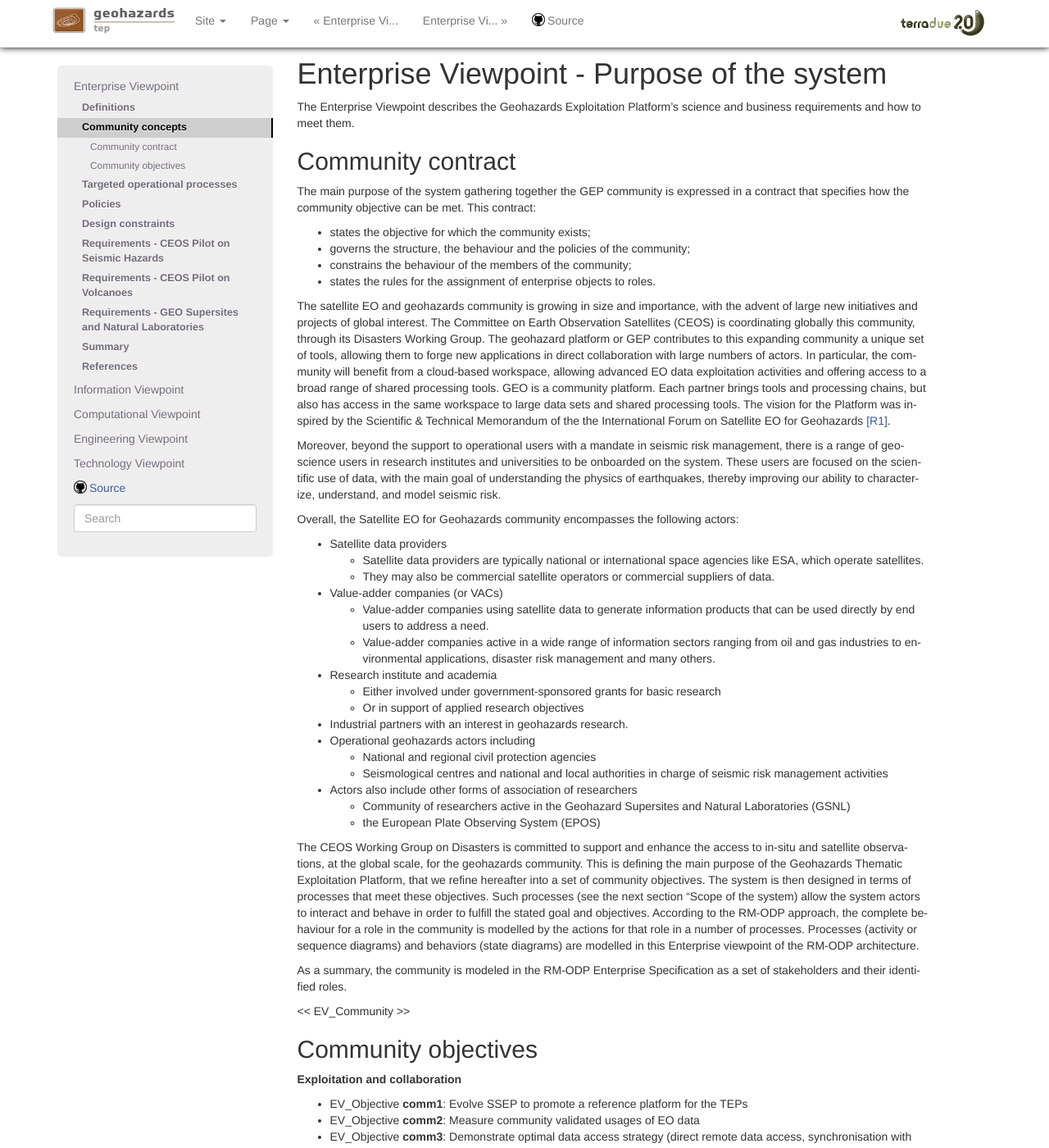
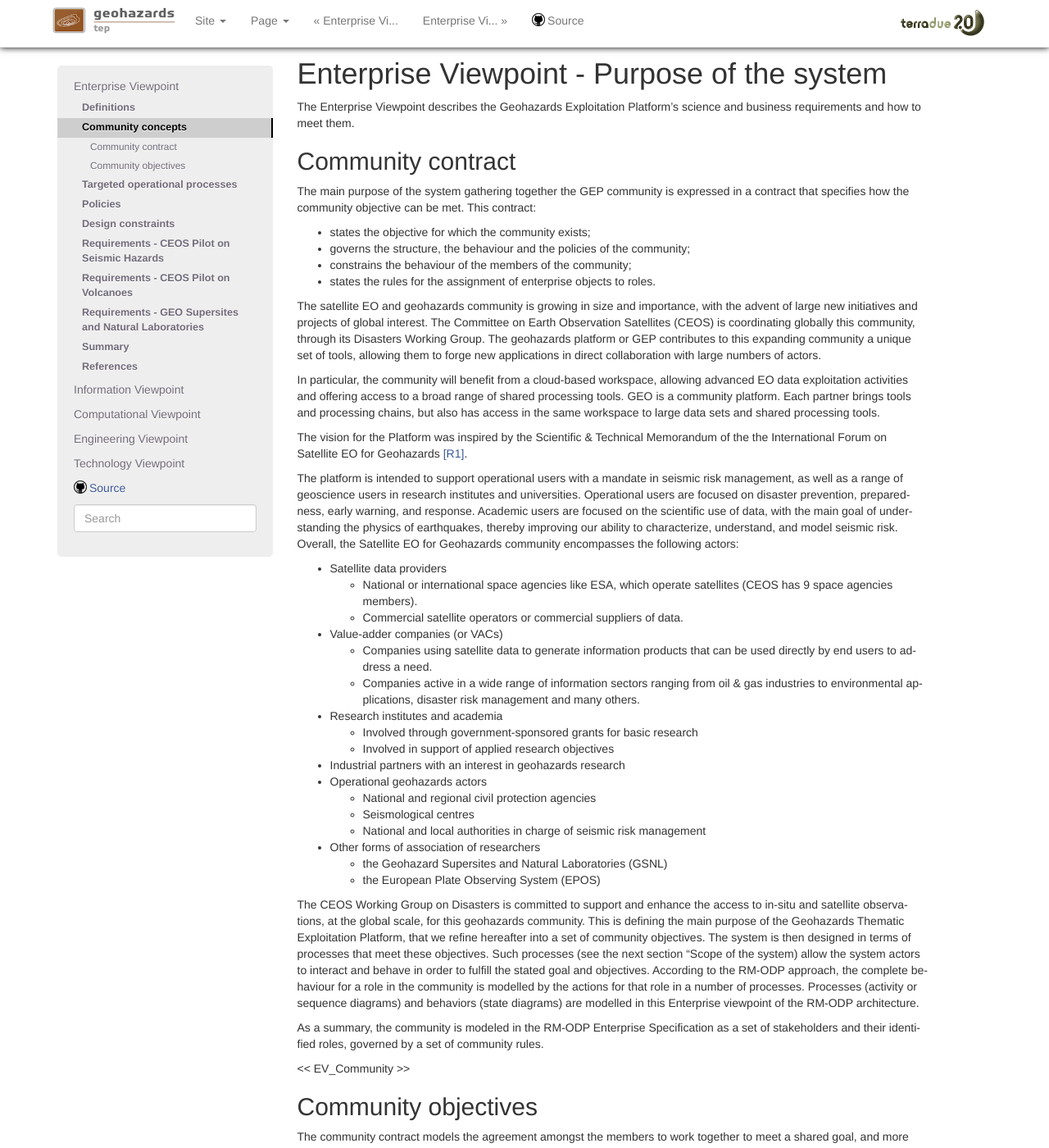
Before and after one commit to Terradue/doc-tep-geohazards-arch, a Sphinx documentation site: the page built from source/enterprise/purpose.rst, in a window 1280 px wide and 1400 px high. Shown: the whole window at 82% size. Built offline with Sphinx 7.4.7, drawn with Linux system fonts in a browser that asks for light colours; some of the changed text lies outside the part shown.

Commit message:
Update purpose.rst

```diff
--- a/source/enterprise/purpose.rst
+++ b/source/enterprise/purpose.rst
@@ -18,61 +18,67 @@
 
 The satellite EO and geohazards community is growing in size and importance, with the advent of large new initiatives and projects of global interest.
 The Committee on Earth Observation Satellites (CEOS) is coordinating globally this community, through its Disasters Working Group.
-The geohazard platform or GEP contributes to this expanding community a unique set of tools, allowing them to forge new applications in direct collaboration with large numbers of actors.
+The geohazards platform or GEP contributes to this expanding community a unique set of tools, allowing them to forge new applications in direct collaboration with large numbers of actors.
+
 In particular, the community will benefit from a cloud-based workspace, allowing advanced EO data exploitation activities and offering access to a broad range of shared processing tools.
 GEO is a community platform. Each partner brings tools and processing chains, but also has access in the same workspace to large data sets and shared processing tools.
+
 The vision for the Platform was inspired by the Scientific & Technical Memorandum of the the International Forum on Satellite EO for Geohazards [R1]_.
 
-Moreover, beyond the support to operational users with a mandate in seismic risk management,
-there is a range of geoscience users in research institutes and universities to be onboarded on the system.
-These users are focused on the scientific use of data, with the main goal of understanding the physics of earthquakes, thereby improving our ability to characterize, understand, and model seismic risk.
-
+The platform is intended to support operational users with a mandate in seismic risk management,
+as well as a range of geoscience users in research institutes and universities.
+Operational users are focused on disaster prevention, preparedness, early warning, and response.
+Academic users are focused on the scientific use of data, with the main goal of understanding the physics of earthquakes, thereby improving our ability to characterize, understand, and model seismic risk.
 Overall, the Satellite EO for Geohazards community encompasses the following actors:
 
 * Satellite data providers
 
-  * Satellite data providers are typically national or international space agencies like ESA, which operate satellites.
-  * They may also be commercial satellite operators or commercial suppliers of data.
+  * National or international space agencies like ESA, which operate satellites (CEOS has 9 space agencies members).
+  * Commercial satellite operators or commercial suppliers of data.
 
 * Value-adder companies (or VACs)
 
-  * Value-adder companies using satellite data to generate information products that can be used directly by end users to address a need.
-  * Value-adder companies active in a wide range of information sectors ranging from oil and gas industries to environmental applications, disaster risk management and many others.
+  * Companies using satellite data to generate information products that can be used directly by end users to address a need.
+  * Companies active in a wide range of information sectors ranging from oil & gas industries to environmental applications, disaster risk management and many others.
 
-* Research institute and academia
+* Research institutes and academia
 
-  * Either involved under government-sponsored grants for basic research
-  * Or in support of applied research objectives
+  * Involved through government-sponsored grants for basic research
+  * Involved in support of applied research objectives
 
-* Industrial partners with an interest in geohazards research.
+* Industrial partners with an interest in geohazards research
 
-* Operational geohazards actors including
+* Operational geohazards actors
 
   * National and regional civil protection agencies
-  * Seismological centres and national and local authorities in charge of seismic risk management activities
+  * Seismological centres
+  * National and local authorities in charge of seismic risk management
 
-* Actors also include other forms of association of researchers
+* Other forms of association of researchers
 
-  * Community of researchers active in the Geohazard Supersites and Natural Laboratories (GSNL)
+  * the Geohazard Supersites and Natural Laboratories (GSNL)
   * the European Plate Observing System (EPOS)
 
-The CEOS Working Group on Disasters is committed to support and enhance the access to in-situ and satellite observations, at the global scale, for the geohazards community.
+The CEOS Working Group on Disasters is committed to support and enhance the access to in-situ and satellite observations, at the global scale, for this geohazards community.
 This is defining the main purpose of the Geohazards Thematic Exploitation Platform, that we refine hereafter into a set of community objectives.
 The system is then designed in terms of processes that meet these objectives.
 Such processes (see the next section "Scope of the system) allow the system actors to interact and behave in order to fulfill the stated goal and objectives.
 According to the RM-ODP approach, the complete behaviour for a role in the community is modelled by the actions for that role in a number of processes.
 Processes (activity or sequence diagrams) and behaviors (state diagrams) are modelled in this Enterprise viewpoint of the RM-ODP architecture.
 
-As a summary, the community is modeled in the RM-ODP Enterprise Specification as a set of stakeholders and their identified roles.
+As a summary, the community is modeled in the RM-ODP Enterprise Specification as a set of stakeholders and their identified roles, governed by a set of community rules.
 
 << EV_Community >>
 
 Community objectives
 --------------------
 
+The community contract models the agreement amongst the members to work together to meet a shared goal, and more concretely a set of objectives.
+For the GEP community, the designed system has to implement technical processes that help achieve the following set of objectives.
+
 **Exploitation and collaboration**
 
-* EV_Objective **comm1**: Evolve SSEP to promote a reference platform for the TEPs
+* EV_Objective **comm1**: Evolve SSEP to promote a reference platform for different thematic domains, starting with geohazards
 * EV_Objective **comm2**: Measure community validated usages of EO data
 * EV_Objective **comm3**: Demonstrate optimal data access strategy (direct remote data access, synchronisation with remote repositories 'data mirroring', and local caching)
 * EV_Objective **comm4**: Investigate means for accessing and exploiting commercial data assets
@@ -81,13 +87,13 @@
 **Processor integration**
 
 * EV_Objective **integ1**: Support processor integration for massive parallel processing
-* EV_Objective **integ2**: Demonstrate Cloud appliance preparation for cluster processing
+* EV_Objective **integ2**: Demonstrate a smooth transition from integration to operations
 * EV_Objective **integ3**: Investigate means for accessing and exploiting commercial processor assets
 
 **Cloud bursting**
 
-* EV_Objective **burst1**: Support Cloud appliance deployment on selected Cluster
-* EV_Objective **burst2**: Demonstrate user selected Cloud Provider for processing
+* EV_Objective **burst1**: Allow the selection from a range of Cloud Providers to run a processing task
+* EV_Objective **burst2**: Support application deployments on a selected Cloud Provider
 * EV_Objective **burst3**: Demonstrate an exploitation approach based on a pay-per-use model
 
 **Digital science**
```
